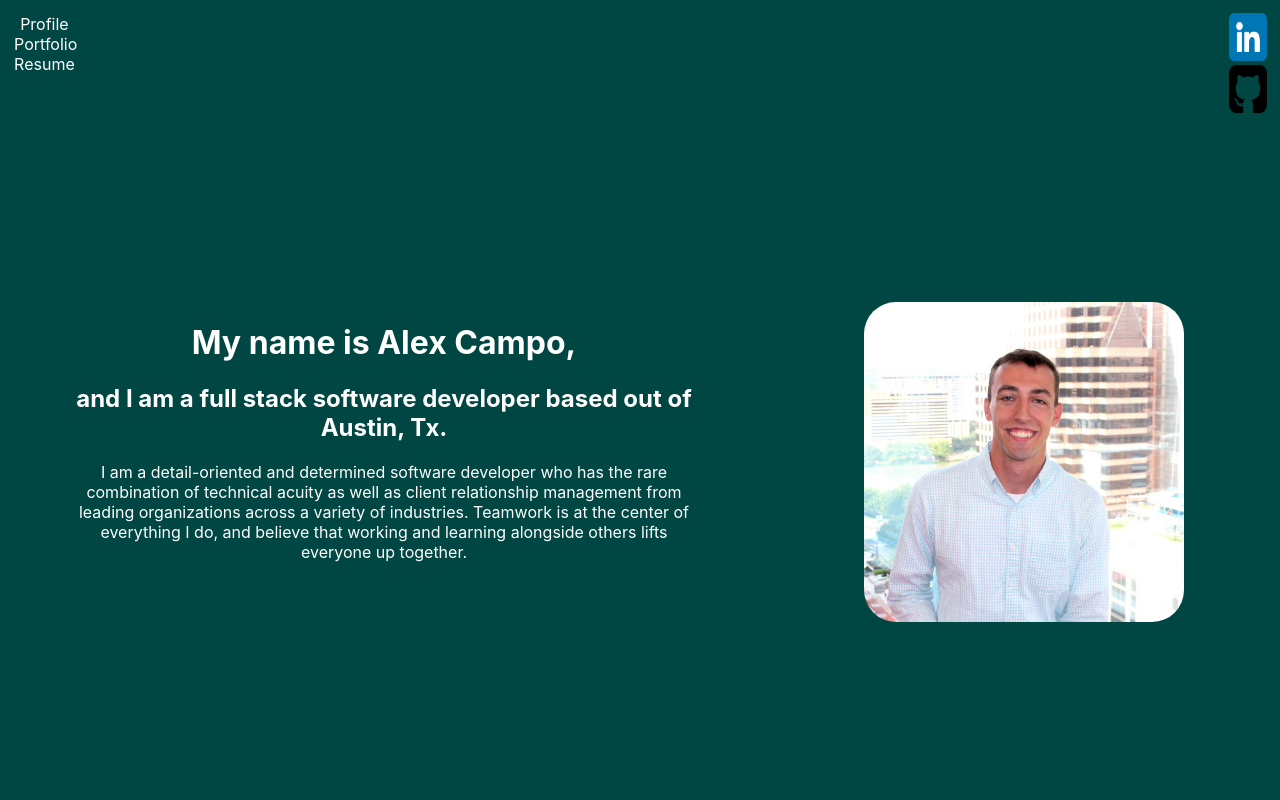
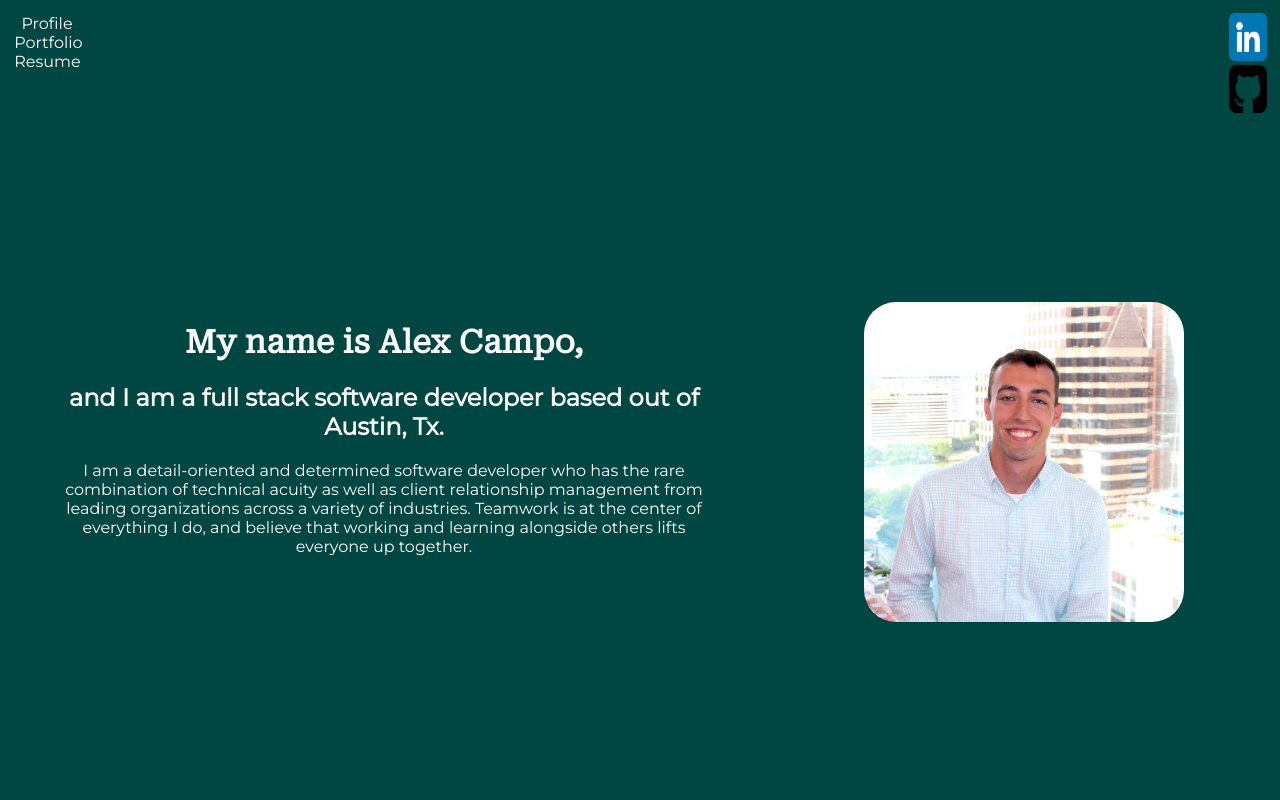
Before and after one commit to alexcampo5/Portfolio, a React (Create React App) app: page / in a window 1280 px wide. Shown: the top 800 px of the page. Built offline with nearby package versions, Linux system fonts and the light colour scheme.

Commit message:
changes to font

```diff
--- a/public/index.html
+++ b/public/index.html
@@ -15,15 +15,9 @@
       user's mobile device or desktop. See https://developers.google.com/web/fundamentals/web-app-manifest/
     -->
     <link rel="manifest" href="%PUBLIC_URL%/manifest.json" />
-    <!--
-      Notice the use of %PUBLIC_URL% in the tags above.
-      It will be replaced with the URL of the `public` folder during the build.
-      Only files inside the `public` folder can be referenced from the HTML.
-
-      Unlike "/favicon.ico" or "favicon.ico", "%PUBLIC_URL%/favicon.ico" will
-      work correctly both with client-side routing and a non-root public URL.
-      Learn how to configure a non-root public URL by running `npm run build`.
-    -->
+    <link rel="preconnect" href="https://fonts.googleapis.com">
+    <link rel="preconnect" href="https://fonts.gstatic.com" crossorigin>
+    <link href="https://fonts.googleapis.com/css2?family=Montserrat&family=Roboto+Serif:opsz@8..144&display=swap" rel="stylesheet">
     <title>Alex Campo</title>
   </head>
   <body>
--- a/src/App.css
+++ b/src/App.css
@@ -6,7 +6,11 @@
 
 .App {
   text-align: center;
-  font: 'sans-serif';
+  font-family: 'Montserrat', sans-serif;
+}
+
+h1{
+  font-family: 'Roboto Serif', serif;
 }
 
 /* Styling related to nav:  */
```
